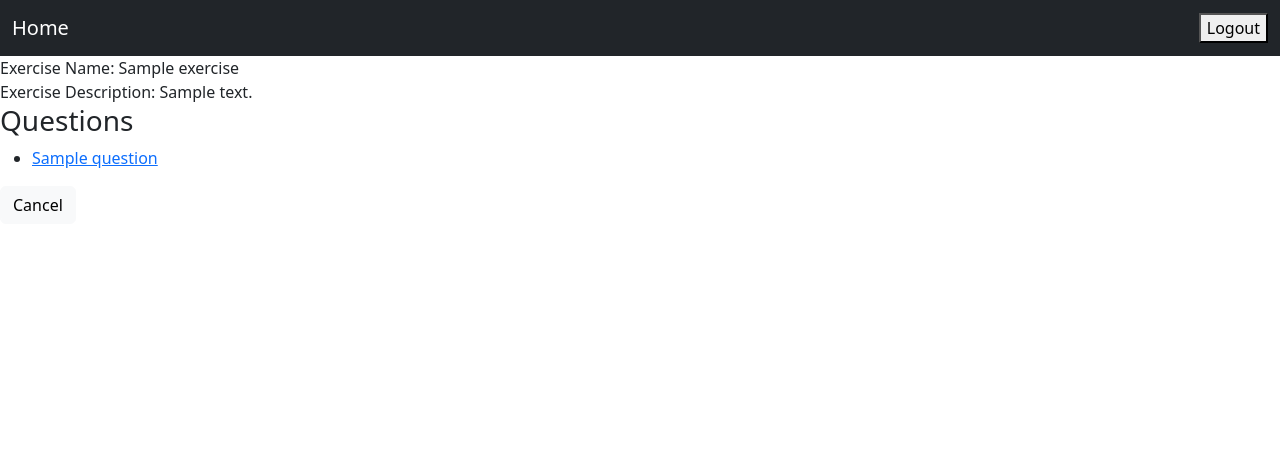
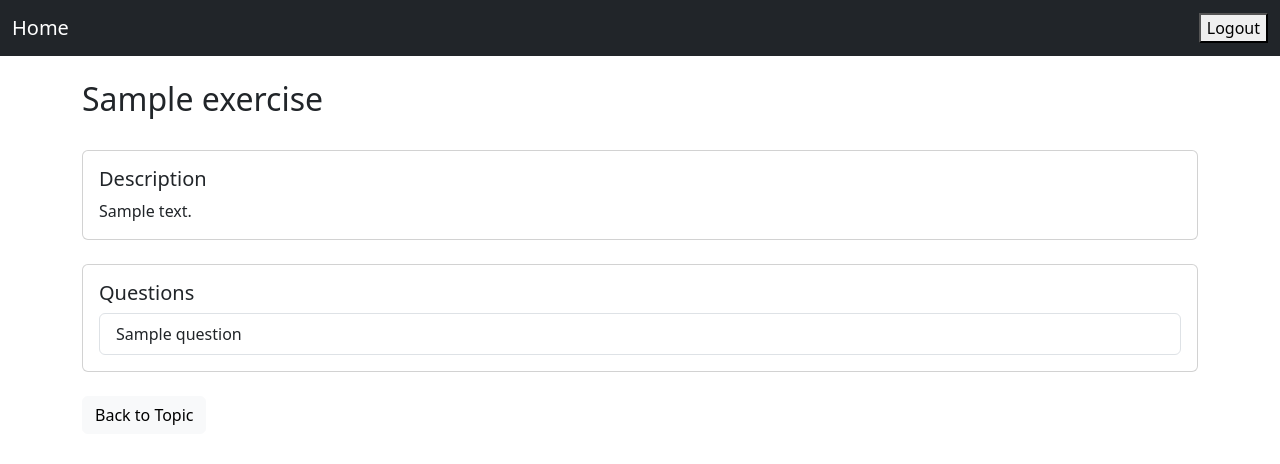
Before and after one commit to khangduongn/logiclingo, a Django app: page /classroom/1/topic/1/exercise/1/ in a window 1280 px wide. Shown: the top 464 px of the page. Run offline with Django 5.2, Linux system fonts and the light colour scheme; a user stored in the database is signed in; tables that the repository leaves empty hold one stand-in row (values such as "Sample post").

Commit message:
Made the exercise and question pages prettier

```diff
--- a/main/templates/exercise.html
+++ b/main/templates/exercise.html
@@ -4,31 +4,44 @@
 {% block title %} Exercise {{ exercise.exerciseID }} {% endblock %}
 
 {% block content %}
+<div class="container mt-4">
+    <div class="d-flex justify-content-between align-items-center mb-4">
+        <h2>{{ exercise.exerciseName }}</h2>
+        {% if request.user|is_instructor %}
+        <div class="btn-group">
+            <a href="{% url 'modify_exercise' classroomID=classroomID topicID=topicID exerciseID=exercise.exerciseID %}" class="btn btn-primary" role="button">Edit Exercise</a>
+        </div>
+        {% endif %}
+    </div>
 
-<div>Exercise Name: {{ exercise.exerciseName}} </div>
-<div>Exercise Description: {{ exercise.exerciseDescription }}</div>
+    <div class="card mb-4">
+        <div class="card-body">
+            <h5 class="card-title">Description</h5>
+            <p class="card-text">{{ exercise.exerciseDescription }}</p>
+        </div>
+    </div>
 
-<div class="questions">
-    <h3>Questions</h3>
-    {% if exercise.questions.all %}
-        <ul class="question-list">
-            {% for question in exercise.questions.all %}
-                <li>
-                    <a href="{% url 'question' classroomID=classroomID topicID=topicID exerciseID=exercise.exerciseID questionID=question.questionID%}">
+    <div class="card mb-4">
+        <div class="card-body">
+            <h5 class="card-title">Questions</h5>
+            {% if request.user|is_instructor %}
+            <a href="{% url 'add_existing_questions' classroomID=classroomID topicID=topicID exerciseID=exercise.exerciseID %}" class="btn btn-success mb-3">Add Existing Questions</a>
+            <a href="{% url 'create_question' classroomID=classroomID topicID=topicID exerciseID=exercise.exerciseID %}" class="btn btn-success mb-3">Create New Question</a>
+            {% endif %}
+            {% if exercise.questions.all %}
+                <div class="list-group">
+                    {% for question in exercise.questions.all %}
+                    <a href="{% url 'question' classroomID=classroomID topicID=topicID exerciseID=exercise.exerciseID questionID=question.questionID%}"
+                        class="list-group-item list-group-item-action">
                         {{ question.questionPrompt }}
                     </a>
-                </li>
-            {% endfor %}
-        </ul>
-    {% else %}
-        <p>This exercise doesn't have any questions yet.</p>
-    {% endif %}
+                    {% endfor %}
+                </div>
+            {% else %}
+                <p class="text-muted">No questions yet.</p>
+            {% endif %}
+        </div>
+    </div>
+    <a href="{% url 'topic' classroomID=classroomID topicID=topicID %}" class="btn btn-light" role="button">Back to Topic</a>
 </div>
-
-{% if request.user|is_instructor %}
-<a href="{% url 'add_existing_questions' classroomID=classroomID topicID=topicID exerciseID=exercise.exerciseID %}" class="btn btn-success">Add Existing Questions</a>
-<a href="{% url 'create_question' classroomID=classroomID topicID=topicID exerciseID=exercise.exerciseID %}" class="btn btn-primary" role="button">Create New Question</a>
-<a href="{% url 'modify_exercise' classroomID=classroomID topicID=topicID exerciseID=exercise.exerciseID %}" class="btn btn-info" role="button">Edit</a>
-{% endif %}
-<a href="{% url 'topic' classroomID=classroomID topicID=topicID %}" class="btn btn-light" role="button">Cancel</a>
 {% endblock content %}
```
Also changed, not shown: main/templates/question.html (+28 -5 lines).
